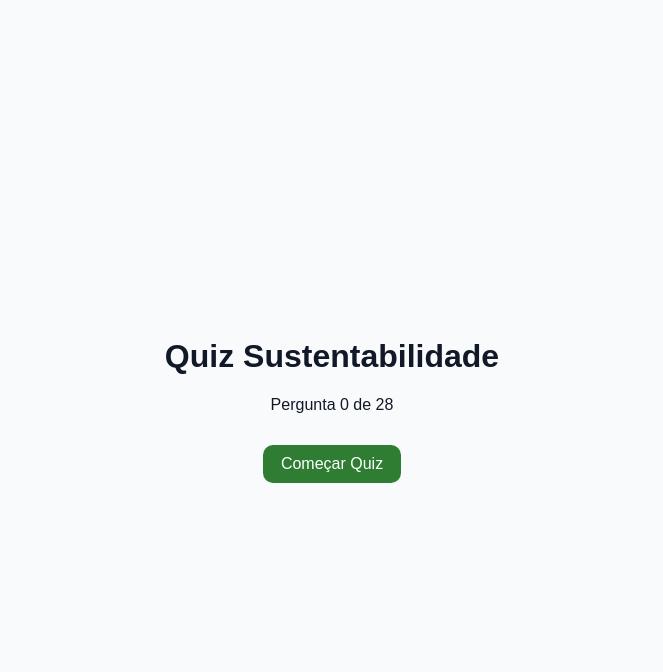
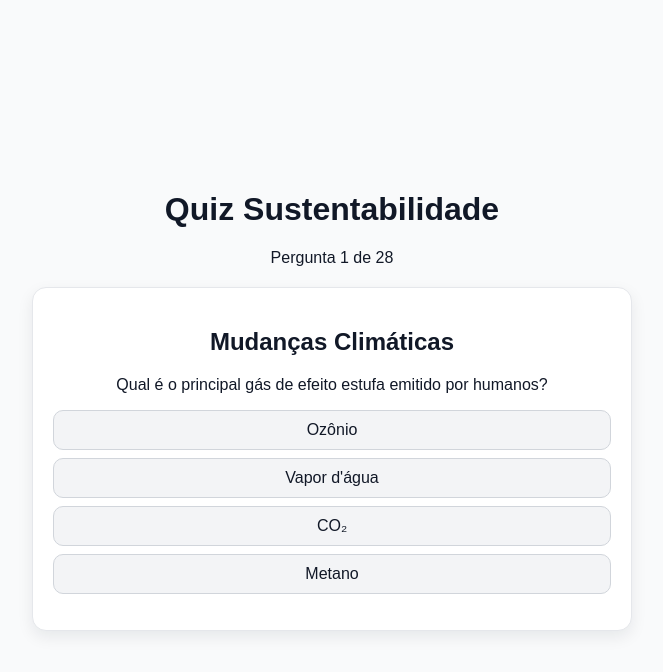
Before and after one commit to kao04/Edutec, a plain HTML site: page pages/quiz.html in a window 1280 px wide. Both pictures are taken after a click on the button "Começar Quiz". Shown: the whole page, without its empty margins (308-971 px from the left). Drawn offline with Linux system fonts and the light colour scheme.

Commit message:
quiz arrumado

```diff
--- a/pages/quiz.html
+++ b/pages/quiz.html
@@ -4,7 +4,6 @@
   <meta charset="UTF-8">
   <meta name="viewport" content="width=device-width, initial-scale=1.0">
   <title>Quiz Sustentabilidade</title>
-  <link rel="icon" href="../imgs/home/logoedu.png" type="image/png">
   <link rel="stylesheet" href="stylequiz.css">
 </head>
 <body>
--- a/pages/quiz.js
+++ b/pages/quiz.js
@@ -1,3 +1,74 @@
+const QUIZ = [
+  {
+    topic: "Mudanças Climáticas",
+    items: [
+      {q: "Qual é o principal gás de efeito estufa emitido por humanos?", options:["Ozônio","Vapor d'água","CO₂","Metano"], answer:2},
+      {q: "O acordo internacional de 2015 sobre clima é:", options:["Kyoto","Paris","Montreal","Agenda 21"], answer:1},
+      {q: "O degelo do Ártico aumenta o aquecimento porque:", options:["Aumenta vulcões","Reduz albedo","Libera urânio","Causa chuvas"], answer:1},
+      {q: "O setor que mais emite GEE no mundo é:", options:["Agricultura","Resíduos","Energia elétrica e calor","Aviação"], answer:2},
+      {q: "Fenômeno extremo associado ao aquecimento global:", options:["Nevascas tropicais","Secas prolongadas","Menos furacões","Estiagem polar"], answer:1},
+      {q: "O buraco na camada de ozônio é causado principalmente por:", options:["CO₂","CFCs","CH₄","N₂O"], answer:1},
+      {q: "O IPCC é:", options:["Painel da ONU sobre clima","Agência espacial","Empresa de petróleo","Protocolo de reciclagem"], answer:0}
+    ]
+  },
+  {
+    topic: "Reciclagem",
+    items: [
+      {q:"No código dos plásticos, o número 1 é:", options:["PP","PET","PVC","PS"], answer:1},
+      {q:"Material que mais economiza energia ao reciclar:", options:["Papel","Vidro","Alumínio","Aço"], answer:2},
+      {q:"Não deve ir na coleta seletiva seca:", options:["PET lavada","Jornal","Caixa de pizza engordurada","Lata"], answer:2},
+      {q:"Na coleta, cor azul significa:", options:["Vidro","Papel","Metal","Plástico"], answer:1},
+      {q:"Reciclar papel economiza:", options:["Água","Petróleo","Carvão","Urânio"], answer:0},
+      {q:"O símbolo universal da reciclagem é:", options:["Setas em círculo","Três setas em triângulo","Círculo verde","Letra R"], answer:1},
+      {q:"Qual destes é reciclável?", options:["Copo descartável limpo","Papel carbono","Guardanapo usado","Bituca de cigarro"], answer:0}
+    ]
+  },
+  {
+    topic: "Ecossistema",
+    items: [
+      {q:"Relação em que ambos ganham:", options:["Comensalismo","Mutualismo","Parasitismo","Amensalismo"], answer:1},
+      {q:"Espécies-chave são importantes porque:", options:["Sempre são predadores","Sua remoção afeta todo ecossistema","São abundantes","Vivem em montanhas"], answer:1},
+      {q:"Espécies pioneiras na sucessão são:", options:["Líquens e gramíneas","Grandes árvores","Mamíferos","Corais"], answer:0},
+      {q:"Bioma Cerrado é caracterizado por:", options:["Floresta úmida","Savanas adaptadas ao fogo","Gelo","Mangue"], answer:1},
+      {q:"A fotossíntese é essencial porque:", options:["Produz oxigênio","Consome nitrogênio","Gera calor","Aumenta salinidade"], answer:0},
+      {q:"O topo da cadeia alimentar geralmente é ocupado por:", options:["Herbívoros","Carnívoros","Plantas","Decompositores"], answer:1},
+      {q:"Decompositores têm papel de:", options:["Produzir oxigênio","Reciclar nutrientes","Predar herbívoros","Gerar energia eólica"], answer:1}
+    ]
+  },
+  {
+    topic: "Energias Renováveis",
+    items: [
+      {q:"Solar fotovoltaica se diferencia porque:", options:["Usa calor","Converte luz em eletricidade","Funciona só à noite","É sempre mais barata"], answer:1},
+      {q:"Fontes intermitentes:", options:["Solar e eólica","Hidrelétrica","Nuclear","Carvão"], answer:0},
+      {q:"Desvantagem da biomassa:", options:["Pode poluir se mal queimada","Não pode armazenar","Só em polos","Usa urânio"], answer:0},
+      {q:"Hidrelétricas a fio d’água têm:", options:["Mais alagamento","Menos alagamento","Usam carvão","No mar"], answer:1},
+      {q:"Energia geotérmica vem de:", options:["Calor interno da Terra","Sol","Água salgada","Movimento dos ventos"], answer:0},
+      {q:"Energia das marés é chamada:", options:["Solar térmica","Maremotriz","Fotossíntese","Biomassa"], answer:1},
+      {q:"Uma vantagem da eólica é:", options:["Zerar impacto ambiental","Baixa emissão de carbono","Não depende do vento","Usa carvão"], answer:1}
+    ]
+  }
+];
+
+
+let questions = [];
+let current = 0;
+let score = 0;
+let scoreByTopic = {};
+
+
+const startBtn = document.getElementById("startBtn");
+const quizBox = document.getElementById("quizBox");
+const resultBox = document.getElementById("resultBox");
+const topicEl = document.getElementById("topic");
+const qEl = document.getElementById("question");
+const optEl = document.getElementById("options");
+const feedbackEl = document.getElementById("feedback");
+const nextBtn = document.getElementById("nextBtn");
+const progressEl = document.getElementById("progress");
+const scoreEl = document.getElementById("score");
+const scoreCards = document.getElementById("scoreCards");
+
+
 function startQuiz(){
   questions = [];
   scoreByTopic = {};
@@ -37,11 +108,10 @@ function startQuiz(){
   const q = questions[current];
   const options = optEl.querySelectorAll(".option");
 
-    // marca a correta em verde e, se o usuário errou, marca a escolhida em vermelho
   options.forEach((op, idx) => {
     op.onclick = null; // trava cliques
-      if (idx === q.answer) op.classList.add("correct");       // sempre mostra a correta (verde)
-      if (idx === choice && idx !== q.answer) op.classList.add("incorrect"); // a errada clicada fica vermelha
+    if (idx === q.answer) op.classList.add("correct");
+    if (idx === choice && idx !== q.answer) op.classList.add("incorrect");
   });
 
   if(choice === q.answer){
@@ -73,6 +143,6 @@ function startQuiz(){
   }
 }
 
-  // ===== EVENTOS =====
+
 startBtn.addEventListener("click", startQuiz);
 nextBtn.addEventListener("click", nextQuestion);
--- a/pages/stylequiz.css
+++ b/pages/stylequiz.css
@@ -1,7 +1,7 @@
 body {
   font-family: Arial, sans-serif;
-    background: #f9fafb;            /* White - light */
-    color: #111827;                  /* Gray - darker (texto) */
+  background: #f9fafb;
+  color: #111827;
   margin: 0;
   height: 100vh;
   display: flex;
@@ -15,20 +15,20 @@ body {
   width: 100%;
 }
 
-  /* Cartões (caixas) */
+
 .card {
-    background: #ffffff;             /* White */
+  background: #ffffff;
   padding: 20px;
   border-radius: 14px;
   margin-top: 20px;
-    box-shadow: 0 6px 16px rgba(17, 24, 39, 0.08); /* Gray shadow suave */
-    border: 1px solid #e5e7eb;       /* Gray - light border */
+  box-shadow: 0 6px 16px rgba(17, 24, 39, 0.08);
+  border: 1px solid #e5e7eb;
 }
 
-  /* Botões de ação */
+
 .btn {
-    background: #2e7d32;             /* Green - normal */
-    color: #ffffff;                   /* White */
+  background: #2e7d32;
+  color: #ffffff;
   border: none;
   padding: 10px 18px;
   margin-top: 15px;
@@ -37,39 +37,39 @@ body {
   cursor: pointer;
   transition: background .2s ease;
 }
-  .btn:hover { background: #1b5e20; } /* Green - darker */
+.btn:hover { background: #1b5e20; }
 
-  /* Opções de resposta */
+
 .option {
-    background: #f3f4f6;             /* Gray - light */
+  background: #f3f4f6;
   padding: 10px;
   margin: 8px 0;
   border-radius: 10px;
   cursor: pointer;
-    border: 1px solid #d1d5db;       /* Gray - light border */
+  border: 1px solid #d1d5db;
   transition: background .15s ease, border-color .15s ease;
 }
 .option:hover {
-    background: #e5e7eb;             /* Gray - light hover */
-    border-color: #cbd5e1;           /* Gray - light active */
+  background: #e5e7eb;
+  border-color: #cbd5e1;
 }
 
-  /* Feedback de correção */
+
 .correct {
-    background: #c8e6c9 !important;  /* Green - light */
+  background: #c8e6c9 !important;
   color: #1b5e20;
   border: 2px solid #2e7d32;
 }
 .incorrect {
-    background: #fca5a5 !important;  /* Red - light */
+  background: #fca5a5 !important;
   color: #7f1d1d;
   border: 2px solid #b91c1c;
 }
 
-  /* Utilidades */
+
 .hidden { display: none; }
 
-  /* Cards do resumo por tema */
+
 #scoreCards {
   display: grid;
   grid-template-columns: repeat(auto-fit, minmax(160px, 1fr));
@@ -78,21 +78,21 @@ body {
 }
 
 .cardScore {
-    background: #f3f4f6;             /* Gray - light */
+  background: #f3f4f6;
   padding: 10px;
   border-radius: 10px;
-    border: 1px solid #e5e7eb;       /* Gray - light border */
+  border: 1px solid #e5e7eb;
 }
 .cardScore h3 {
   margin: 0 0 6px;
   font-size: 16px;
-    color: #374151;                   /* Gray - normal */
+  color: #374151;
 }
 .cardScore p {
   margin: 0;
   font-size: 18px;
   font-weight: bold;
-    color: #111827;                   /* Gray - darker */
+  color: #111827;
 }
 
 .total {
```
Lines whose indentation alone changed are shown as unchanged.
